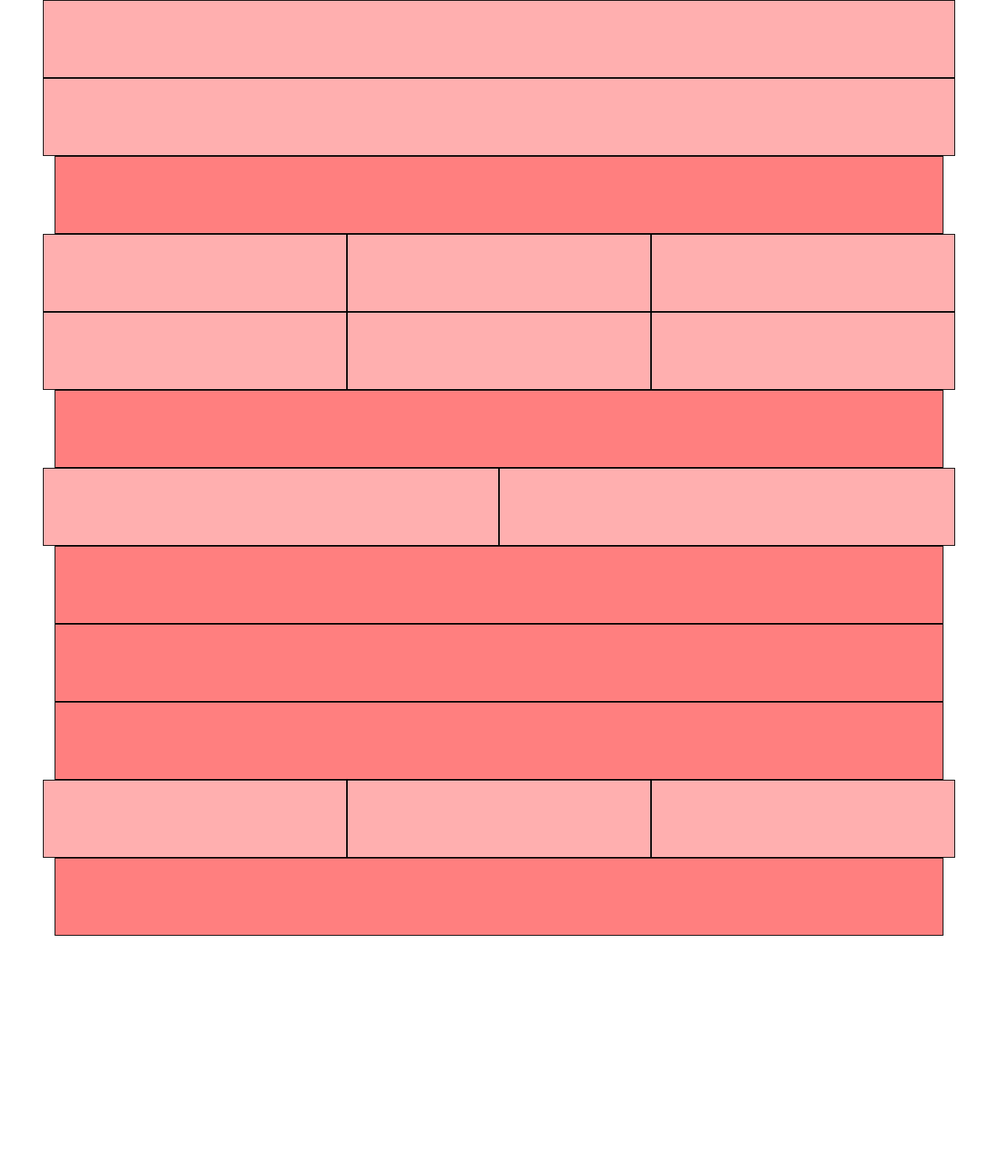
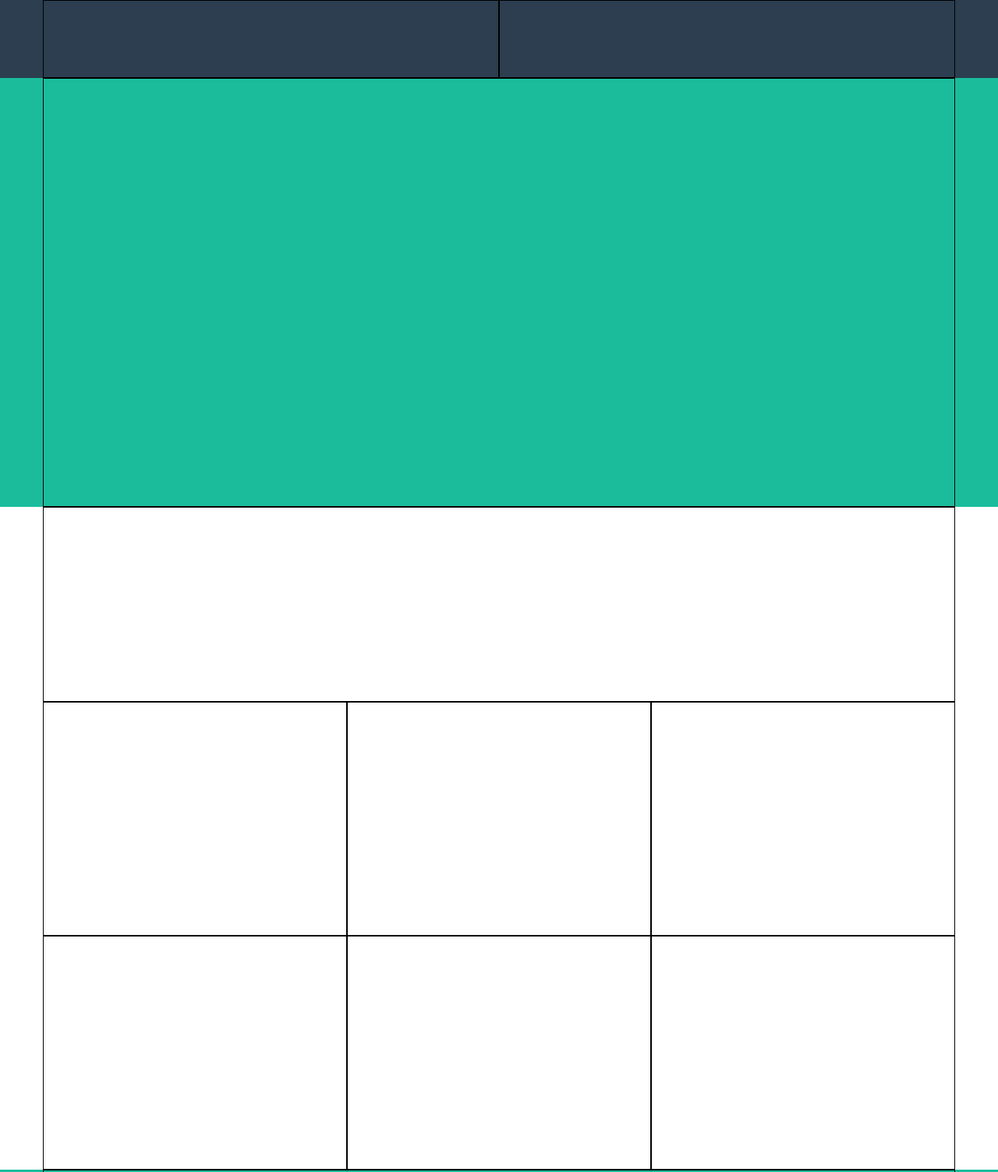
Before and after one commit to gitmichele/html-css-bootstrap-freelancer, a plain HTML site: page index.html in a window 1280 px wide. Shown: the top 1503 px of the page at 78% size. Before the commit the page ends 1200 px from the top, so only its background shows below. Drawn offline with nearby package versions, Linux system fonts and the light colour scheme.

Commit message:
complete macrostructure

```diff
--- a/css/style.css
+++ b/css/style.css
@@ -1,12 +1,11 @@
 /* REGOLE GENERALI */
 
 /* DEBUG:  */
-[class*="col-"]{
+/* [class*="col-"]{
     height: 100px;
-    background-color: #FF000050;
     border: 1px solid black;
-}
-.section-title{
+} */
+/* .section-title{
     height: 100px;
     background-color: #FF000080;
     border: 1px solid black;
@@ -25,4 +24,111 @@ form{
     height: 100px;
     background-color: #FF000080;
     border: 1px solid black;
+} */
+
+
+
+/* HEADER */
+/* NAVBAR SECTION*/
+nav{
+    background-color: #2c3e50;
 }
+
+ /* DEBUG:  */
+nav [class*="col-"]{
+    height: 100px;
+    border: 1px solid black;
+}
+
+
+/* JUMBOTRON SECTION */
+#jumbotron{
+    background-color: #1abc9c;
+}
+
+/* DEBUG:  */
+#jumbotron > .container{
+    height: 550px;
+    border: 1px solid black;
+}
+
+
+
+/* MAIN */
+/* PORTFOGLIO SECTION */
+/* DEBUG:  */
+#portfoglio .section-title{
+    height: 250px;
+    border: 1px solid black;
+    margin: 0 -15px 0 -15px;
+}
+
+/* DEBUG:  */
+#portfoglio [class*="col-"]{
+   height: 300px;
+   border: 1px solid black;
+}
+
+
+/* ABOUT SECTION */
+#about{
+    background-color: #1abc9c;
+}
+
+/* DEBUG:  */
+#about .section-title{
+    height: 250px;
+    border: 1px solid black;
+    margin: 0 -15px 0 -15px;
+}
+
+/* DEBUG:  */
+#about [class*="col-"]{
+   height: 250px;
+   border: 1px solid black;
+}
+
+/* DEBUG:  */
+#download_button{
+    height: 100px;
+    border: 1px solid black;
+    margin: 0 -15px 0 -15px;
+}
+
+
+/* CONTACTS SECTION */
+/* DEBUG:  */
+#contacts .section-title{
+    height: 250px;
+    border: 1px solid black;
+    margin: 0 -15px 0 -15px;
+}
+
+/* DEBUG:  */
+form{
+    height: 500px;
+    border: 1px solid black;
+    margin: 0 -15px 0 -15px;
+}
+
+
+
+/* FOOTER */
+/* FOOTER LINKS */
+#footer-links{
+    background-color: #2c3e50;
+}
+
+/* DEBUG:  */
+#footer-links [class*="col-"]{
+   height: 250px;
+   border: 1px solid black;
+}
+
+
+/* FOOTER COPYRIGHT */
+#footer-copyright{
+    background-color: #1a252f;
+    /* DEBUG:  */
+    height: 100px;
+}
--- a/index.html
+++ b/index.html
@@ -11,26 +11,41 @@
 
         <!-- HEADER -->
         <header>
+            <!-- NAVBAR -->
+            <nav>
                 <div class="container">
                     <div class="row">
-                    <div class="col-xs-12">
+                        <div class="col-xs-6">
+
+                        </div>
+                        <div class="col-xs-6">
 
                         </div>
                     </div>
                 </div>
-        </header>
+            </nav>
 
 
             <!-- JUMBOTRON -->
             <section id="jumbotron">
                 <div class="container">
-                <div class="row">
-                    <div class="col-xs-12">
+                    <figure>
+
+                    </figure>
+
+                    <div class="section-title">
 
                     </div>
-                </div>
+
+                    <p>
+
+                    </p>
                 </div>
             </section>
+        </header>
+
+
+
 
 
         <!-- CORPO PRINCIPALE  -->
@@ -123,8 +138,8 @@
 
         <!-- FOOTER -->
         <footer>
+                <section id="footer-links">
                     <div class="container">
-                <section id="footer-links">
                         <div class="row">
                             <div class="col-xs-12 col-md-4">
 
@@ -134,7 +149,6 @@
 
                             </div>
                             <div class="col-xs-12 col-md-4">
-
                         </div>
                     </div>
                 </section>
```
Lines whose indentation alone changed are shown as unchanged.
